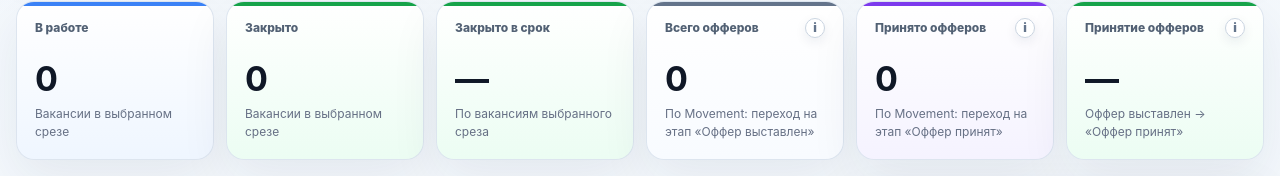
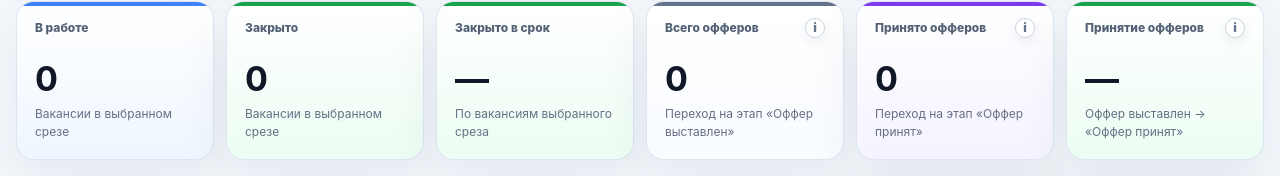
Before and after one commit to AN684-beep/hr-recruiting-analytics-dashboard, a React (Vite) app: page / in a window 1280 px wide. Shown: the part 754-930 px from the top of the page. Built offline with nearby package versions, Linux system fonts and the light colour scheme.

Commit message:
delete word Movement in description to KPI's

```diff
--- a/src/App.tsx
+++ b/src/App.tsx
@@ -77,7 +77,7 @@ const INFO_TEXTS = {
   period:
     "Период можно считать по дате открытия, дате закрытия или по вакансиям, которые были в работе в выбранные даты.",
   kpi:
-    "Показатели считаются по выбранным фильтрам. Офферы берутся из Movement Huntflow по датам перехода на этапы «Оффер выставлен» и «Оффер принят».",
+    "Показатели считаются по выбранным фильтрам. Офферы берутся из Huntflow по датам перехода на этапы «Оффер выставлен» и «Оффер принят».",
   offersKpi:
     "Офферы считаются по переходам кандидатов в Huntflow: «Оффер выставлен» и «Оффер принят». Это события по кандидатам, а не количество вакансий. В одной вакансии может быть несколько принятых офферов, поэтому показатель может отличаться от количества закрытых вакансий.",
   funnel:
@@ -1735,14 +1735,14 @@ function CurrentMvp({
     {
       label: "Всего офферов",
       value: currentJobOffers,
-      hint: "По Movement: переход на этап «Оффер выставлен»",
+      hint: "Переход на этап «Оффер выставлен»",
       tooltip: INFO_TEXTS.offersKpi,
       tone: "neutral"
     },
     {
       label: "Принято офферов",
       value: currentAcceptedOffers,
-      hint: "По Movement: переход на этап «Оффер принят»",
+      hint: "Переход на этап «Оффер принят»",
       tooltip: INFO_TEXTS.offersKpi,
       tone: "waiting"
     },
```
